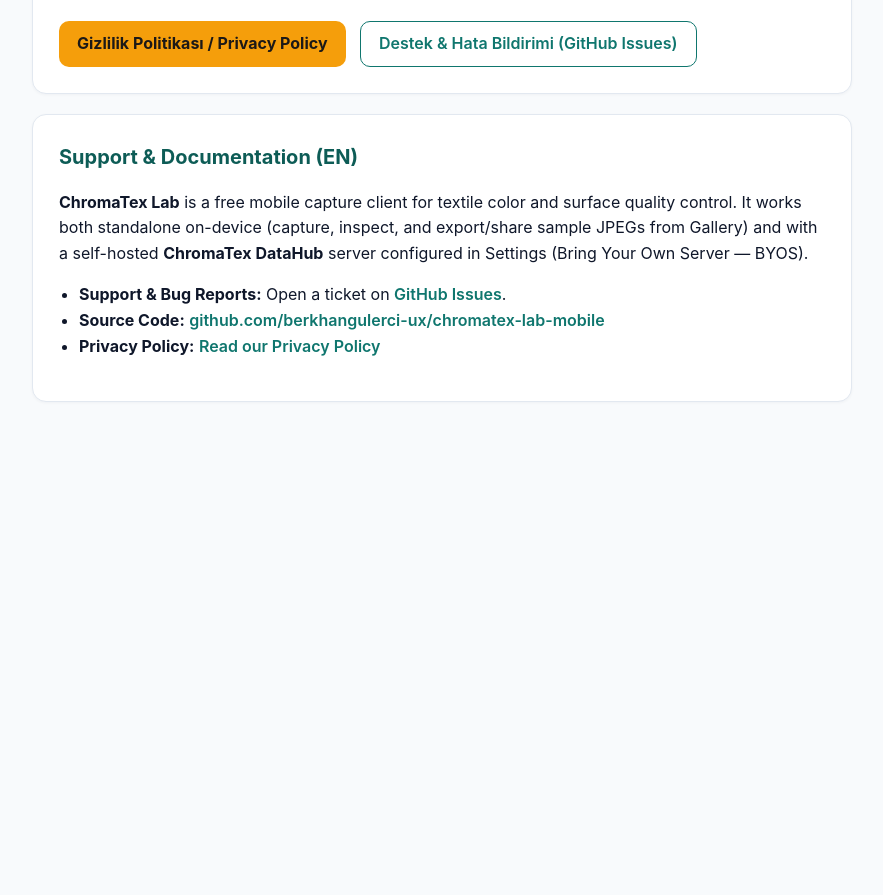
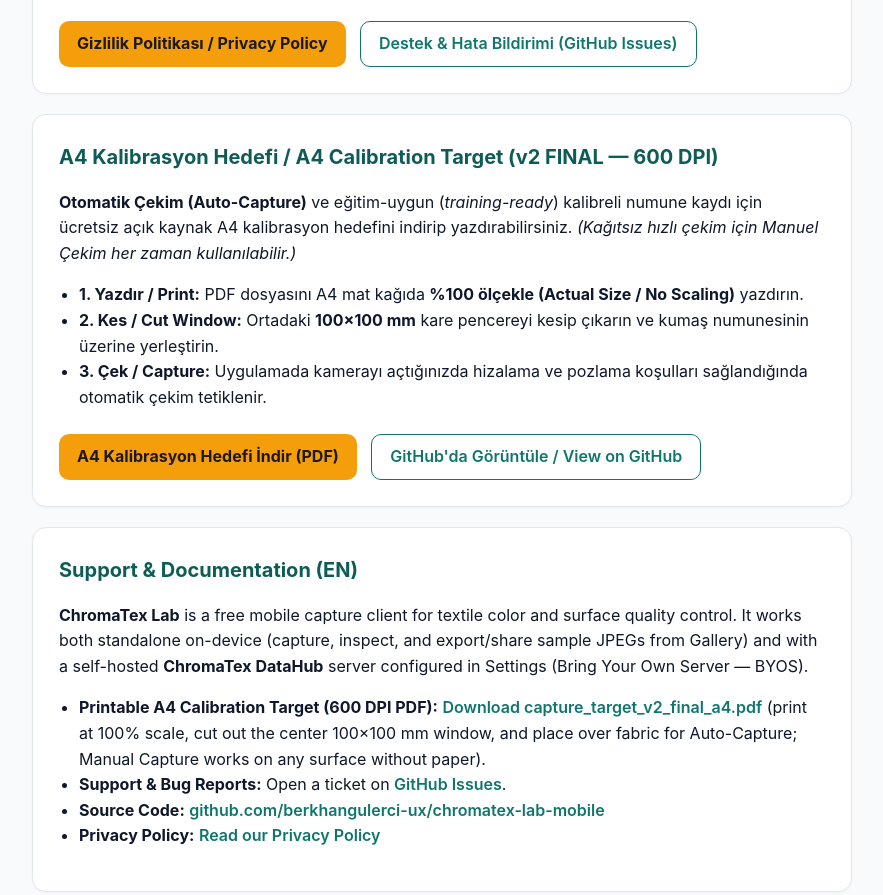
Before and after one commit to berkhangulerci-ux/chromatex-lab-mobile, a plain HTML site: page index.html in a window 1280 px wide. Shown: the part 505-1400 px from the top of the page, without its empty margins (198-1081 px from the left). Before the commit the page ends 991 px from the top, so only its background shows below. Drawn offline with Linux system fonts and the light colour scheme.

Commit message:
Add A4 calibration target PDF download section to support page

```diff
--- a/index.html
+++ b/index.html
@@ -74,10 +74,23 @@
     <a class="btn-outline" href="https://github.com/berkhangulerci-ux/chromatex-lab-mobile/issues">Destek &amp; Hata Bildirimi (GitHub Issues)</a>
   </div>
 
+  <div class="card">
+    <h2>A4 Kalibrasyon Hedefi / A4 Calibration Target (v2 FINAL — 600 DPI)</h2>
+    <p><strong>Otomatik Çekim (Auto-Capture)</strong> ve eğitim-uygun (<em>training-ready</em>) kalibreli numune kaydı için ücretsiz açık kaynak A4 kalibrasyon hedefini indirip yazdırabilirsiniz. <em>(Kağıtsız hızlı çekim için Manuel Çekim her zaman kullanılabilir.)</em></p>
+    <ul>
+      <li><strong>1. Yazdır / Print:</strong> PDF dosyasını A4 mat kağıda <strong>%100 ölçekle (Actual Size / No Scaling)</strong> yazdırın.</li>
+      <li><strong>2. Kes / Cut Window:</strong> Ortadaki <strong>100&times;100 mm</strong> kare pencereyi kesip çıkarın ve kumaş numunesinin üzerine yerleştirin.</li>
+      <li><strong>3. Çek / Capture:</strong> Uygulamada kamerayı açtığınızda hizalama ve pozlama koşulları sağlandığında otomatik çekim tetiklenir.</li>
+    </ul>
+    <a class="btn" href="https://raw.githubusercontent.com/berkhangulerci-ux/chromatex-lab/main/calibration_target/v2/capture_target_v2_final_a4.pdf" download>A4 Kalibrasyon Hedefi İndir (PDF)</a>
+    <a class="btn-outline" href="https://github.com/berkhangulerci-ux/chromatex-lab/blob/main/calibration_target/v2/capture_target_v2_final_a4.pdf">GitHub'da Görüntüle / View on GitHub</a>
+  </div>
+
   <div class="card" lang="en">
     <h2>Support &amp; Documentation (EN)</h2>
     <p><strong>ChromaTex Lab</strong> is a free mobile capture client for textile color and surface quality control. It works both standalone on-device (capture, inspect, and export/share sample JPEGs from Gallery) and with a self-hosted <strong>ChromaTex DataHub</strong> server configured in Settings (Bring Your Own Server — BYOS).</p>
     <ul>
+      <li><strong>Printable A4 Calibration Target (600 DPI PDF):</strong> <a href="https://raw.githubusercontent.com/berkhangulerci-ux/chromatex-lab/main/calibration_target/v2/capture_target_v2_final_a4.pdf" download>Download capture_target_v2_final_a4.pdf</a> (print at 100% scale, cut out the center 100&times;100 mm window, and place over fabric for Auto-Capture; Manual Capture works on any surface without paper).</li>
       <li><strong>Support &amp; Bug Reports:</strong> Open a ticket on <a href="https://github.com/berkhangulerci-ux/chromatex-lab-mobile/issues">GitHub Issues</a>.</li>
       <li><strong>Source Code:</strong> <a href="https://github.com/berkhangulerci-ux/chromatex-lab-mobile">github.com/berkhangulerci-ux/chromatex-lab-mobile</a></li>
       <li><strong>Privacy Policy:</strong> <a href="./privacy-policy.html">Read our Privacy Policy</a></li>
```
